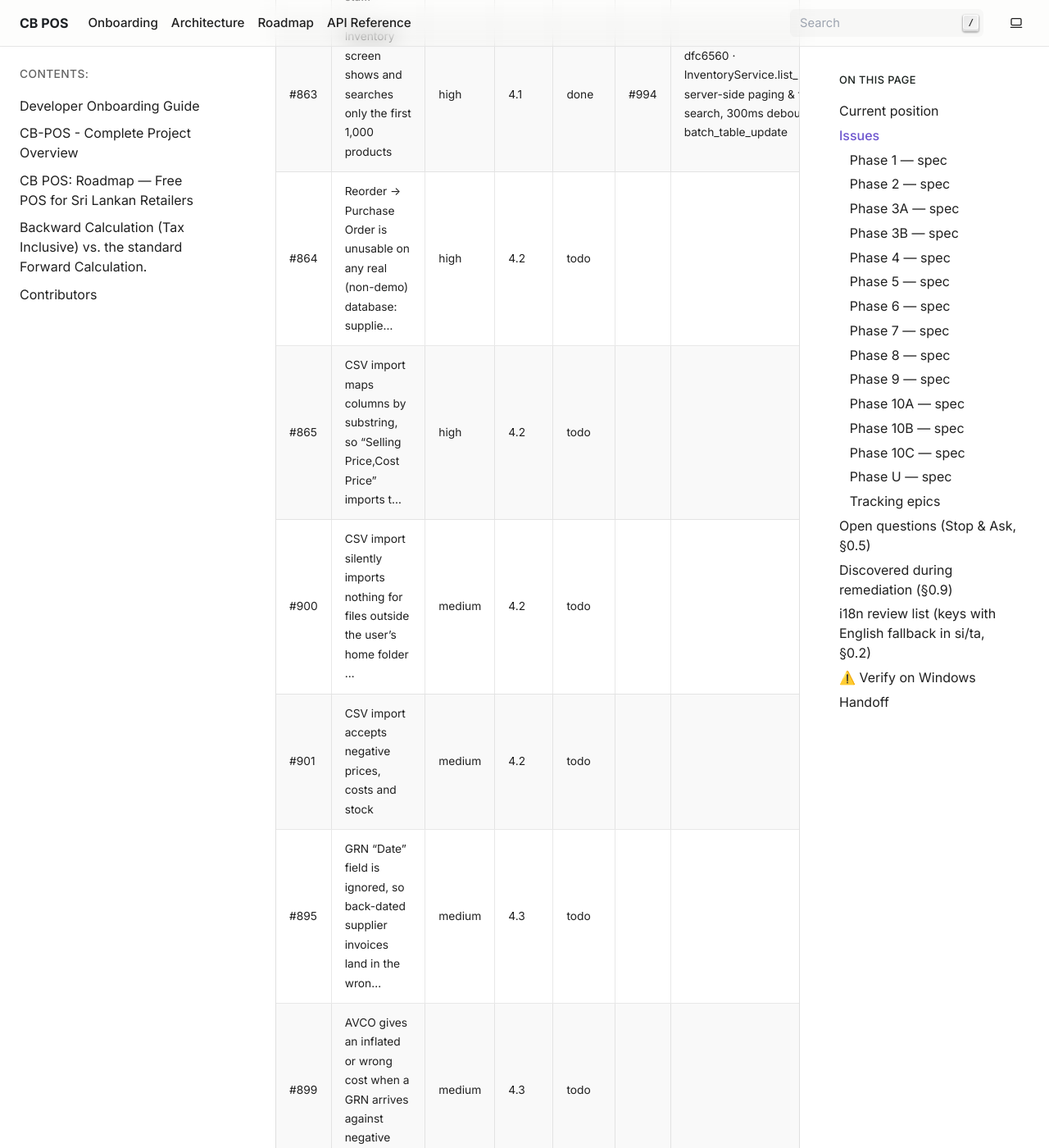
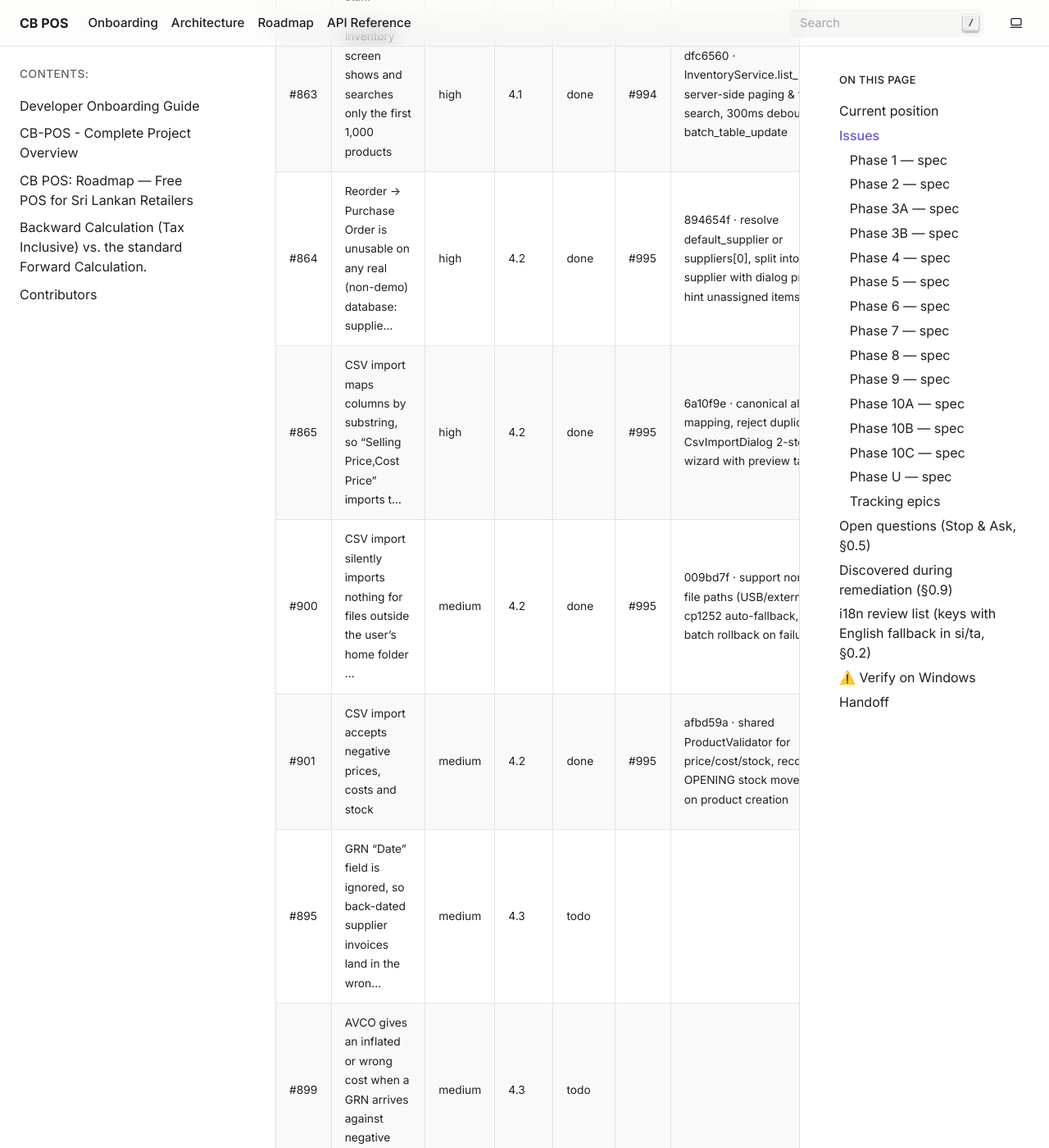
Before and after one commit to HMAHD/CB-POS, a Sphinx documentation site: the page built from docs/remediation/PROGRESS.md, in a window 1280 px wide and 1400 px high, scrolled down 10697 px. Shown: the whole window at 82% size. Built offline with Sphinx 7.4.7, drawn with Linux system fonts in a browser that asks for light colours; pages that are not in the unit, such as notebooks, are missing from menus; some of the changed text lies outside the part shown.

Commit message:
docs(remediation): record Batch 4.2 completion in PROGRESS.md

```diff
--- a/docs/remediation/PROGRESS.md
+++ b/docs/remediation/PROGRESS.md
@@ -114,10 +114,10 @@ Statuses: `todo` · `in-progress` · `blocked (Q#)` · `pr-open` · `done` (merg
 | #861 | Stock take applies a stale delta, so sales or GRNs made between "Load Product… | high | 4.1 | done | #994 | bcade1e, 2c95ce8 · snapshot expected_qty on first count, enforce_non_negative=False on approve, secondary count info/tooltip |
 | #862 | Saving the product editor silently overwrites current stock and cost with sta… | high | 4.1 | done | #994 | 6625cf7 · read-only stock/cost for existing products, set_cost with permission/audit, StaleProductError optimistic lock |
 | #863 | Inventory screen shows and searches only the first 1,000 products | high | 4.1 | done | #994 | dfc6560 · InventoryService.list_products server-side paging & trilingual search, 300ms debounce, batch_table_update |
-| #864 | Reorder → Purchase Order is unusable on any real (non-demo) database: supplie… | high | 4.2 | todo | | |
-| #865 | CSV import maps columns by substring, so "Selling Price,Cost Price" imports t… | high | 4.2 | todo | | |
-| #900 | CSV import silently imports nothing for files outside the user's home folder … | medium | 4.2 | todo | | |
-| #901 | CSV import accepts negative prices, costs and stock | medium | 4.2 | todo | | |
+| #864 | Reorder → Purchase Order is unusable on any real (non-demo) database: supplie… | high | 4.2 | done | #995 | 894654f · resolve default_supplier or suppliers[0], split into POs per supplier with dialog prompt, hint unassigned items |
+| #865 | CSV import maps columns by substring, so "Selling Price,Cost Price" imports t… | high | 4.2 | done | #995 | 6a10f9e · canonical alias mapping, reject duplicates, CsvImportDialog 2-step wizard with preview table |
+| #900 | CSV import silently imports nothing for files outside the user's home folder … | medium | 4.2 | done | #995 | 009bd7f · support non-home file paths (USB/external), cp1252 auto-fallback, atomic batch rollback on failure |
+| #901 | CSV import accepts negative prices, costs and stock | medium | 4.2 | done | #995 | afbd59a · shared ProductValidator for price/cost/stock, record OPENING stock movements on product creation |
 | #895 | GRN "Date" field is ignored, so back-dated supplier invoices land in the wron… | medium | 4.3 | todo | | |
 | #899 | AVCO gives an inflated or wrong cost when a GRN arrives against negative stock | medium | 4.3 | todo | | |
 | #902 | New GRN grid is fully editable and unvalidated (product ID, negative qty or c… | medium | 4.3 | todo | | |
@@ -304,4 +304,4 @@ Statuses: `todo` · `in-progress` · `blocked (Q#)` · `pr-open` · `done` (merg
 |---|---|---|
 
 ## Handoff
-Phase 4 Batch 4.1 is fully completed and merged (PR #994, 0865271). All 4 issues (#794, #862, #861, #863) are verified closed on GitHub and ticked in epics #832 and #922. Ready to start Phase 4 Batch 4.2 (#864, #865, #900, #901).
+Phase 4 Batch 4.2 is fully completed and merged (PR #995, 49a242d). All 4 issues (#864, #865, #900, #901) are verified closed on GitHub and ticked in epic #922. Ready to start Phase 4 Batch 4.3 (#895, #899, #902, #919).
```
Also changed, not shown: other parts of docs/remediation/PROGRESS.md (+1 -1 lines).
